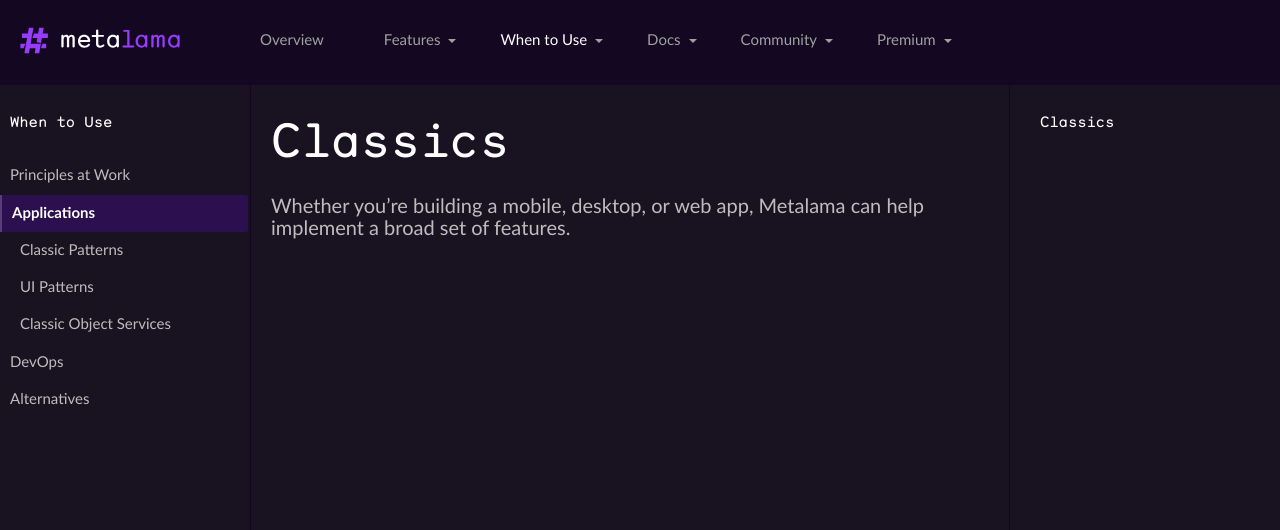
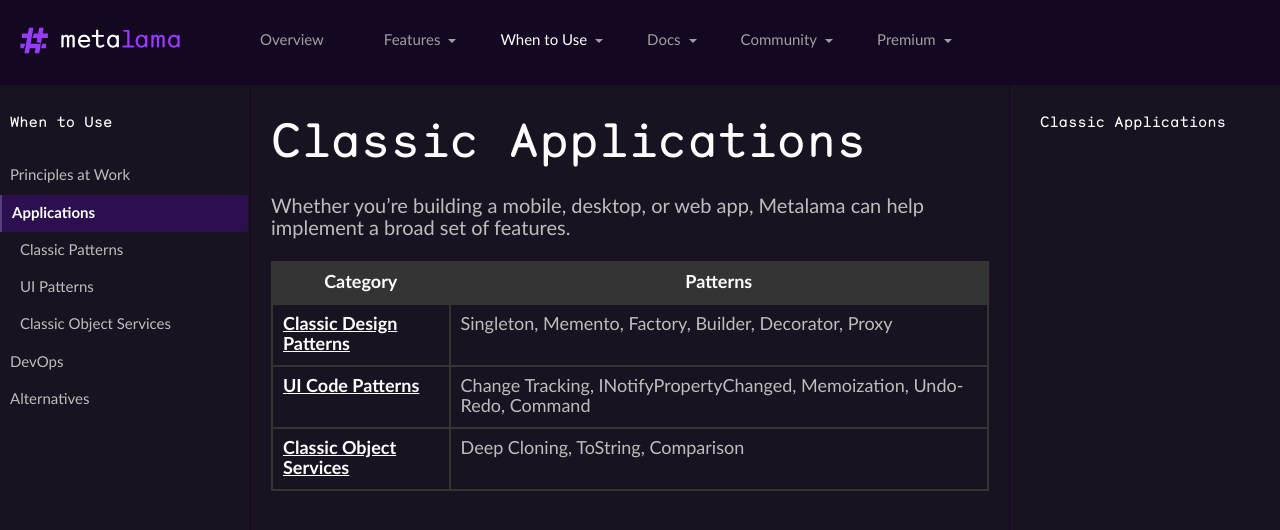
Before and after one commit to metalama/website, a Jekyll site: the page built from applications/classics.md, in a window 1280 px wide and 900 px high. Shown: the top 530 px of the window. Built offline with Jekyll 4.4.1, drawn with Linux system fonts in a browser that asks for light colours; nearby versions of some CDN libraries; comment, search, counter and statistics services are not loaded; the table of contents is made by our own code.

Commit message:
Moving stuff.

```diff
--- a/applications/classics.md
+++ b/applications/classics.md
@@ -1,6 +1,12 @@
 ---
-title: "Classics"
+title: "Classic Applications"
 ---
 
 {: .intro }
 Whether you're building a mobile, desktop, or web app, Metalama can help implement a broad set of features.
+
+| Category | Patterns |
+|----------|----------|
+| [Classic Design Patterns](design-patterns/index) | Singleton, Memento, Factory, Builder, Decorator, Proxy |
+| [UI Code Patterns](ui/index) | Change Tracking, INotifyPropertyChanged, Memoization, Undo-Redo, Command |
+| [Classic Object Services](object-services) | Deep Cloning, ToString, Comparison |
```
Also changed, not shown: _data/navigation.yml (+8 -8 lines), applications/fundamentals.md (deleted, +0 -10 lines), applications/devops/caching.md (renamed from applications/caching.md), applications/devops/exception-handling.md (renamed from applications/exception-handling.md), applications/devops/index.md (renamed from applications/devops.md), applications/devops/logging.md (renamed from applications/logging.md), applications/devops/maintenance.md (renamed from applications/maintenance.md), applications/devops/observability.md (renamed from applications/observability.md), applications/devops/security.md (renamed from applications/security.md), applications/principles/aspect-oriented-programming.md (renamed from applications/aspect-oriented-programming.md), applications/principles/clean-code.md (renamed from applications/clean-code.md), applications/principles/contracts.md (renamed from applications/contracts.md), applications/principles/index.md (renamed from applications/principles.md), applications/principles/solid.md (renamed from applications/solid.md).
